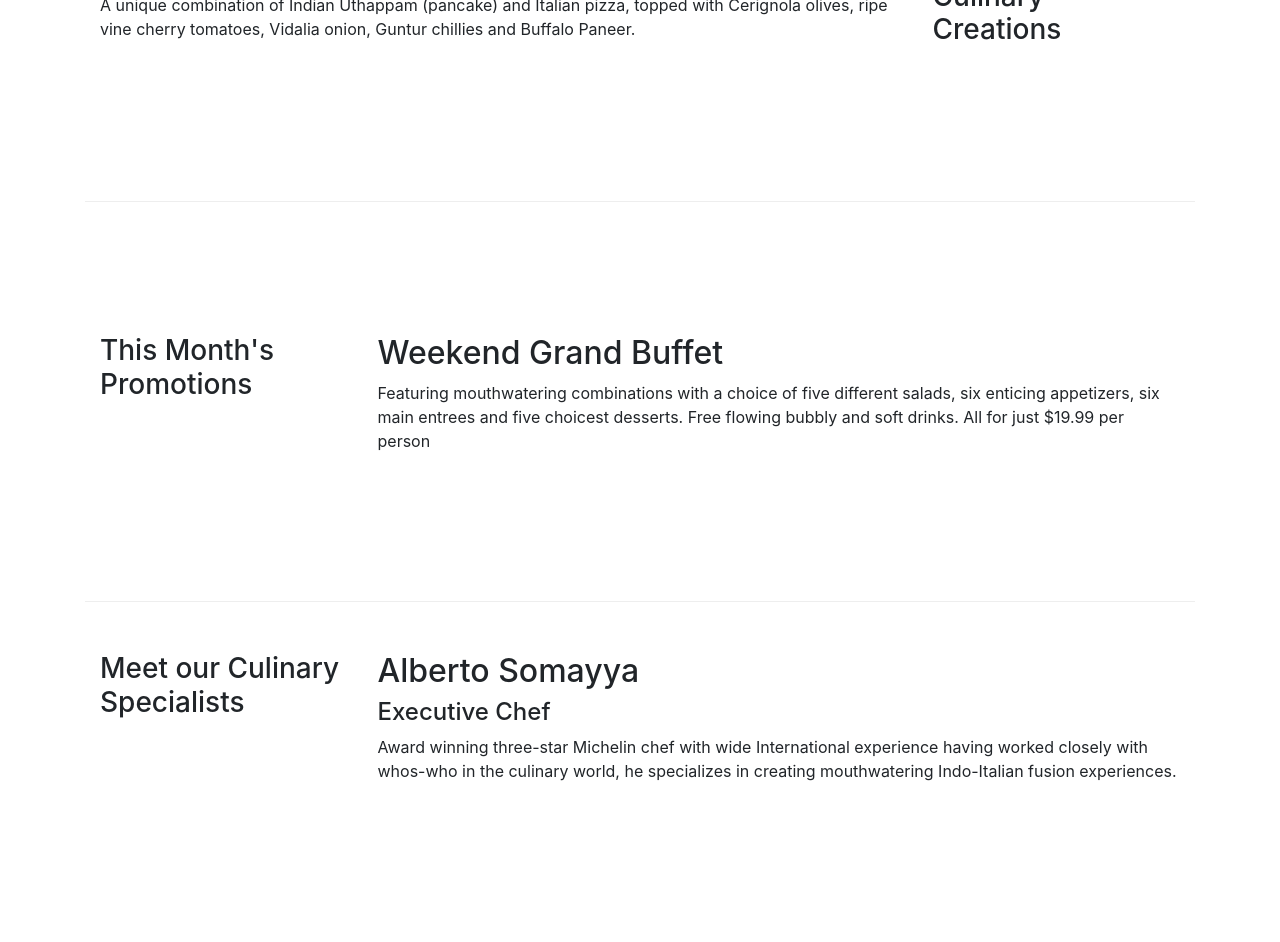
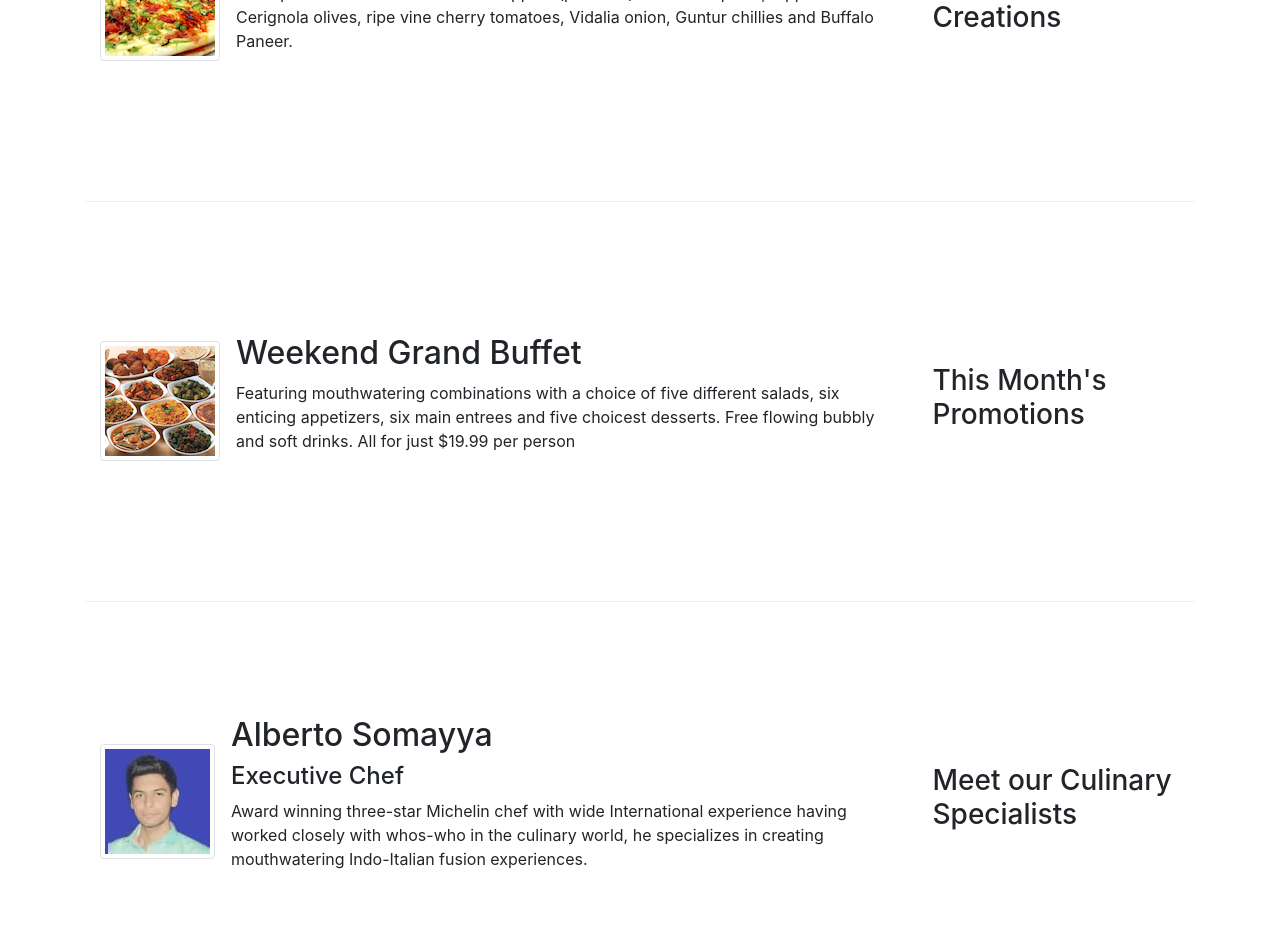
Before and after one commit to fsuleman2/restaurant_site, a website: page index.html in a window 1280 px wide. Shown: the part 532-1474 px from the top of the page. Drawn offline with nearby package versions, Linux system fonts and the light colour scheme.

Commit message:
img,card and media objects

```diff
--- a/index.html
+++ b/index.html
@@ -19,7 +19,7 @@
 <body>
     <!------------------------------------------------------Navbar Start-------------------------------------------------------------->
     <nav class="navbar navbar-dark navbar-expand-sm fixed-top">
-        <a class="navbar-brand text-dager" href="index.html">Imperial Restaurant</a>
+        <a class="navbar-brand text-dager" href="index.html"><img src="/img/logo.png" alt="logo" height="30" width="30"></a>
         <button class="navbar-toggler" type="button" data-toggle="collapse" data-target="#navbarNav" aria-controls="navbarNav" aria-expanded="false" aria-label="Toggle navigation">
           <span class="navbar-toggler-icon"></span>
         </button>
@@ -35,13 +35,13 @@
     <!------------------------------------------------------Navbar end---------------------------------------------------------------->
     <header class="jumbotron">
         <div class="container">
-            <div class="row row-header align-content-center">
+            <div class="row row-header">
                 <div class="col-12 col-sm-6">
                     <h1>Ristorante con Fusion</h1>
                     <p>We take inspiration from the World's best cuisines, and create a unique fusion experience. Our lipsmacking creations will tickle your culinary senses!</p>
                 </div>
-                <div class="col-12 col-sm">
-                    im explicitly stating that for extra small screen sizes whatever content is inside the div will be stacked below the content about here and then for sm to xl this content will ocupy the left over amount in the row for small to extra large screen sizes.
+                <div class="col-12 col-sm align-self-center">
+                    <img src="img/logo.png" alt="logo" class="img-fluid">
                 </div>
             </div>
         </div>
@@ -53,36 +53,48 @@
                 <h3>Our Lipsmacking Culinary Creations</h3>
             </div>
             <div class="col col-sm col-md">
-                <h2>Uthappizza</h2>
-                <div class="d-none d-sm-block">
-                <p>A unique combination of Indian Uthappam (pancake) and Italian pizza, topped with Cerignola olives, ripe vine cherry tomatoes, Vidalia onion, Guntur chillies and Buffalo Paneer.</p>
-            </div>
+                <!---------------------------Media Object starts----------------------------->
+                <div class="media">
+                    <img src="img/uthappizza.png" alt="uthappapizza" class="d-flex mr-3 img-thumbnail align-self-center">
+                    <div class="media-body">
+                        <h2 class="mt-0">Uthappizza</h2>
+                        <p class="d-none d-sm-block">A unique combination of Indian Uthappam (pancake) and Italian pizza, topped with Cerignola olives, ripe vine cherry tomatoes, Vidalia onion, Guntur chillies and Buffalo Paneer.</p>
+                    </div>
+                </div>
+                <!---------------------------Media Object starts----------------------------->
+
             </div>
         </div>
 
 
-        <div class="row row-content align-content-center">
-            <div class="col-12 col-sm-4  order-sm-first col-md-3">
+        <div class="row row-content align-items-center">
+            <div class="col-12 col-sm-4  order-sm-last col-md-3">
                 <h3>This Month's Promotions</h3>
             </div>
             <div class="col col-sm col-md">
-                <h2>Weekend Grand Buffet</h2>
-                <div class="d-none d-sm-block">
-                <p>Featuring mouthwatering combinations with a choice of five different salads, six enticing appetizers, six main entrees and five choicest desserts. Free flowing bubbly and soft drinks. All for just $19.99 per person </p>
+                <div class="media">
+                    <img src="img/buffet.png" alt="buffet" class="d-flex mr-3 img-thumbnail align-self-center">
+                    <div class="media-body">
+                        <h2 class="mt-0">Weekend Grand Buffet</h2>
+                        <p class="d-none d-sm-block">Featuring mouthwatering combinations with a choice of five different salads, six enticing appetizers, six main entrees and five choicest desserts. Free flowing bubbly and soft drinks. All for just $19.99 per person </p>
+                    </div>
                 </div>
             </div>
         </div>
 
-        <div class="row row-content">
-            <div class="col-12 col-sm-4 col-md-3">
+        <div class="row row-content align-items-center">
+            <div class="col-12 col-sm-4 order-sm-last col-md-3">
                 <h3>Meet our Culinary Specialists</h3>
             </div>
             <div class="col col-sm col-md">
-                <h2>Alberto Somayya</h2>
-                <h4>Executive Chef</h4>
-                <div class="d-none d-sm-block">
-                <p>Award winning three-star Michelin chef with wide International experience having worked closely with whos-who in the culinary world, he specializes in creating mouthwatering Indo-Italian fusion experiences. </p>
-            </div>
+                <div class="media">
+                    <img src="img/alberto.png" alt="suleman" class="d-flex mr-3 img-thumbnail align-self-center">
+                    <div class="media-body">
+                        <h2 class="mt-0">Alberto Somayya</h2>
+                        <h4>Executive Chef</h4>
+                        <p class="d-none d-sm-block">Award winning three-star Michelin chef with wide International experience having worked closely with whos-who in the culinary world, he specializes in creating mouthwatering Indo-Italian fusion experiences. </p>
+                    </div>
+                </div>
             </div>
         </div>
     </div>
```
Also changed, not shown: aboutus.html (+3 -2 lines), contactus.html (+3 -2 lines), img/alberto.png (added), img/buffet.png (added), img/logo.png (added), img/uthappizza.png (added).
